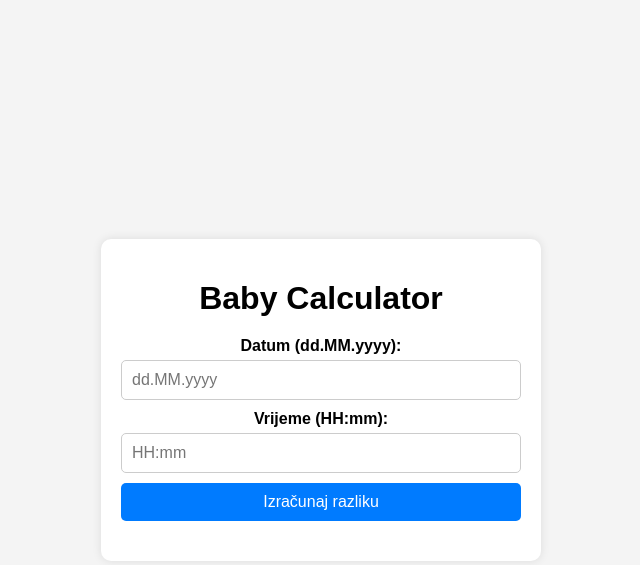
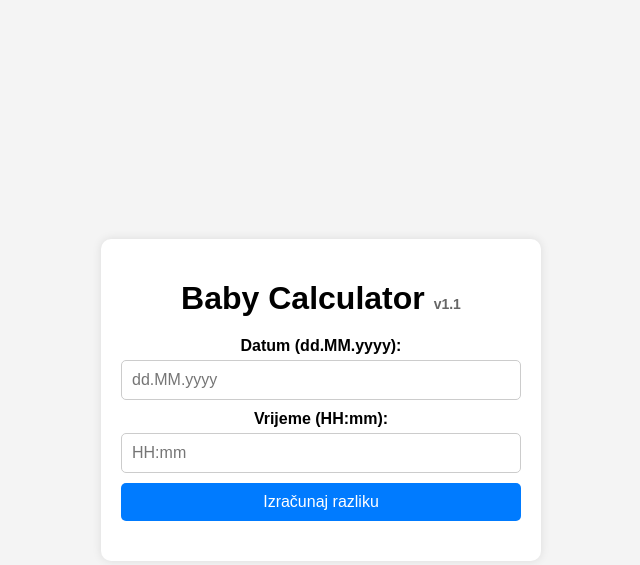
Before and after one commit to lpejakovic/baby-calculator, a Flask app: page / in a window 1280 px wide. Shown: the top 565 px of the page, without its empty margins (319-959 px from the left). Run offline with Flask 3, Linux system fonts and the light colour scheme.

Commit message:
Verzija 1.1

```diff
--- a/templates/index.html
+++ b/templates/index.html
@@ -57,11 +57,15 @@
         #result {
             margin-top: 20px;
         }
+        .version-text{
+            font-size: .875rem;
+            color: #666;
+        }
     </style>
 </head>
 <body>
     <div class="container">
-        <h1>Baby Calculator</h1>
+        <h1>Baby Calculator <span class="version-text">v1.1</span></h1>
         <form id="datetime-form">
             <label for="date">Datum (dd.MM.yyyy):</label>
             <input type="text" id="date" name="date" placeholder="dd.MM.yyyy" required pattern="\d{2}\.\d{2}\.\d{4}">
```
